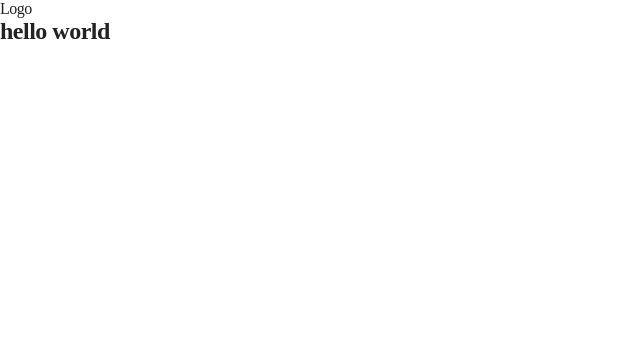
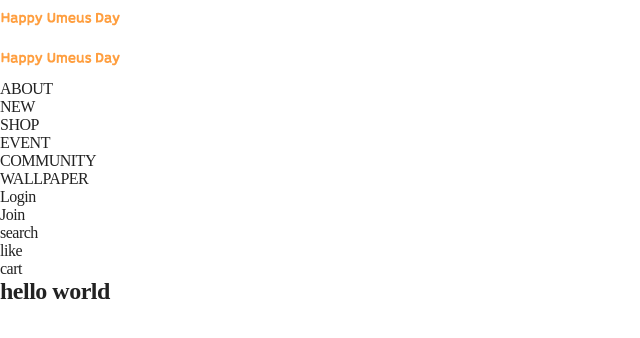
Before and after one commit to Kimbangul/umeus, a Next.js app: page / in a window 1280 px wide. Shown: the top 338 px of the page, without its empty margins (0-640 px from the left). Built offline with nearby package versions, Linux system fonts and the light colour scheme.

Commit message:
style: add header markup

```diff
--- /dev/null
+++ b/src/components/common/Logo.tsx
@@ -0,0 +1,14 @@
+import Image from "next/image";
+import LOGOIMG from 'public/image/logo.png';
+
+const Logo = () => {
+  return (
+    <div className="Logo">
+      <a href="/">
+        <img src={LOGOIMG.src} alt="Happy umeus day" />
+      </a>
+    </div>
+  )
+}
+
+export default Logo;
--- a/src/components/layout/header/HeaderContainer.tsx
+++ b/src/components/layout/header/HeaderContainer.tsx
@@ -1,8 +1,17 @@
 import HeaderView from "@/components/layout/header/HeaderView"
+import { MenuType } from "@/components/layout/header/type";
 
 const HeaderContainer = () => {
+  const menu : MenuType[] = [
+    {link: '#', title: 'ABOUT'},
+    {link: '#', title: 'NEW'},
+    {link: '#', title: 'SHOP'},
+    {link: '#', title: 'EVENT'},
+    {link: '#', title: 'COMMUNITY'},
+    {link: '#', title: 'WALLPAPER'}
+  ];
   return(
-    <HeaderView />
+    <HeaderView menu={menu}/>
   )
 }
 
--- a/src/components/layout/header/HeaderView.tsx
+++ b/src/components/layout/header/HeaderView.tsx
@@ -1,10 +1,45 @@
-const HeaderView = () => {
+import { HeaderPropType } from "@/components/layout/header/type";
+import Logo from "@/components/common/Logo";
+
+const HeaderView : React.FC<HeaderPropType> = ({menu}) => {
   return(
     <header className="Header">
+      <h1 className="sound-only">해피윰스데이</h1>
+      <div className="Header__top">
+        <Logo />
+      </div>
       <div className="Header__inner">
         <div className="Header__logo">
-          <a href="#">Logo</a>
+        <Logo />
         </div>
+       <nav className="Header__menu">
+          <ul className="Header__menu-list">
+            {
+              menu.map((el,idx) =>
+                <li className="Header__menu-item" key={el.title+idx}>
+                  <a href={el.link}>{el.title}</a>
+                </li>
+              )
+            }
+          </ul>
+       </nav>
+       <ul className="Header__mymenu">
+          <li className="Header__mymenu-item">
+            <a href="#">Login</a>
+          </li>
+          <li className="Header__mymenu-item">
+            <a href="#">Join</a>
+          </li>
+          <li className="Header__mymenu-item">
+            <a href="#">search</a>
+          </li>
+          <li className="Header__mymenu-item">
+            <a href="#">like</a>
+          </li>
+          <li className="Header__mymenu-item">
+            <a href="#">cart</a>
+          </li>
+       </ul>
       </div>
     </header>
   )
--- /dev/null
+++ b/src/components/layout/header/type.ts
@@ -0,0 +1,8 @@
+export interface HeaderPropType {
+  menu: MenuType[];
+}
+
+export interface MenuType {
+  link: string,
+  title: string
+}
--- a/src/style/default.scss
+++ b/src/style/default.scss
@@ -54,6 +54,15 @@ img {
 button {
   // font-family: 'Noto Sans KR', 'Malgun Gothic', 'sans-serif';
 }
+.sound-only {
+  font-size: 0;
+  position: absolute;
+  text-indent: -9999;
+  width: 0;
+  height: 0;
+  overflow: hidden;
+  z-index: -999;
+}
 
 .pc {
   @media (max-width: $mb-lg) {
```
Also changed, not shown: public/image/logo.png (added).
